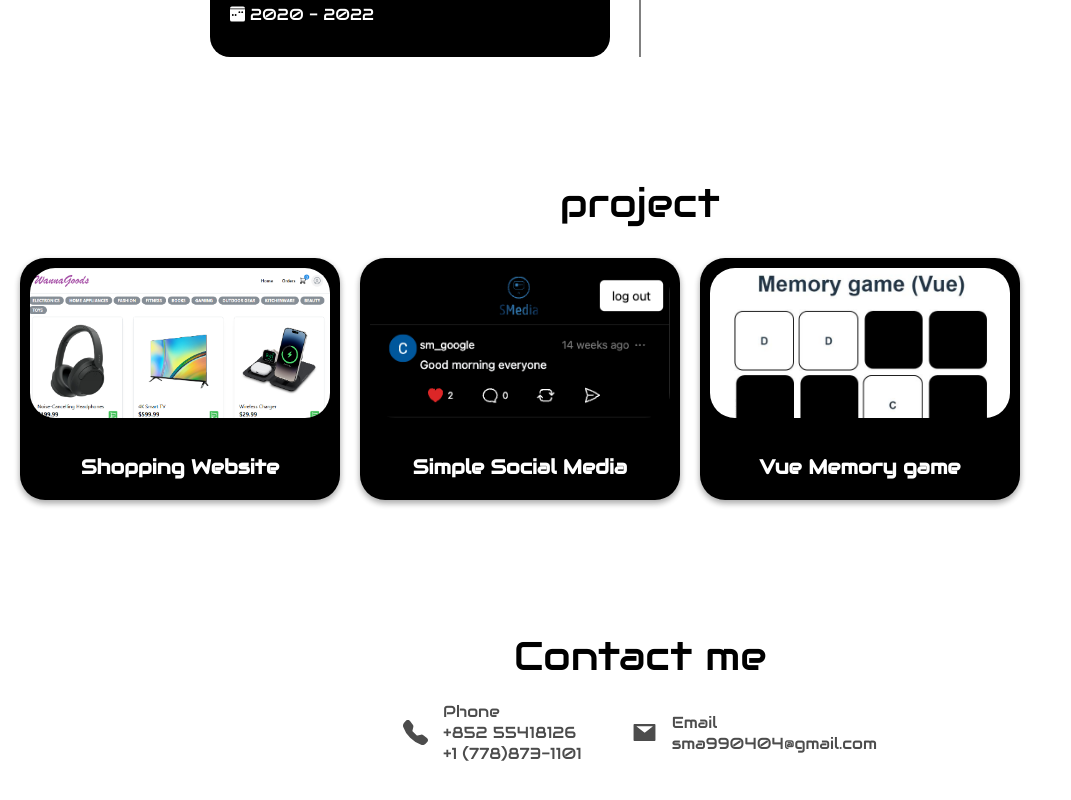
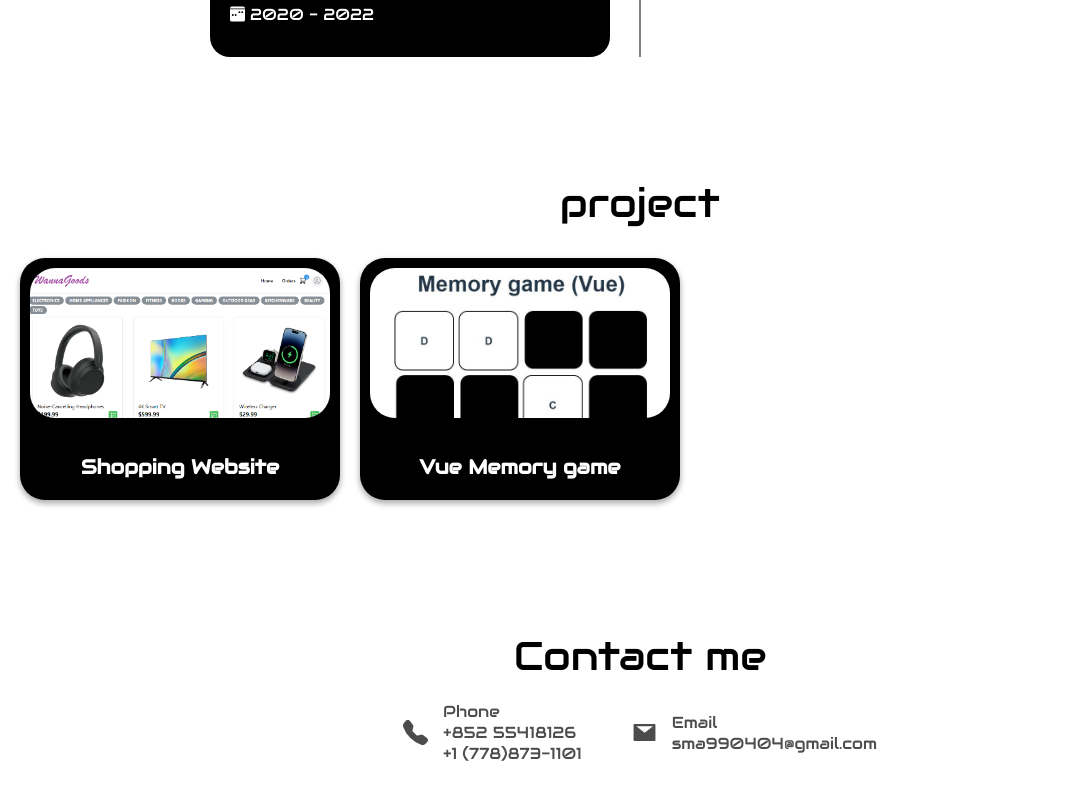
Before and after one commit to Yokkazuki/portfolio, a React (Create React App) app: page /#/home in a window 1280 px wide. Shown: the part 1672-2472 px from the top of the page, without its empty margins (0-1071 px from the left). Built offline with nearby package versions, Linux system fonts and the light colour scheme.

Commit message:
hide ssm pj

```diff
--- a/src/components/pages/Project.js
+++ b/src/components/pages/Project.js
@@ -10,11 +10,11 @@ const projects = [
     img: shoppingApp,
     url: "https://ykzk-wannagoods.vercel.app/",
   },
-  {
-    title: "Simple Social Media",
-    img: smMedia,
-    url: "https://ykzk-nextjs-social-media.vercel.app/",
-  },
+  // {
+  //   title: "Simple Social Media",
+  //   img: smMedia,
+  //   url: "https://ykzk-nextjs-social-media.vercel.app/",
+  // },
   {
     title: "Vue Memory game",
     img: vueMemoryGame,
```
